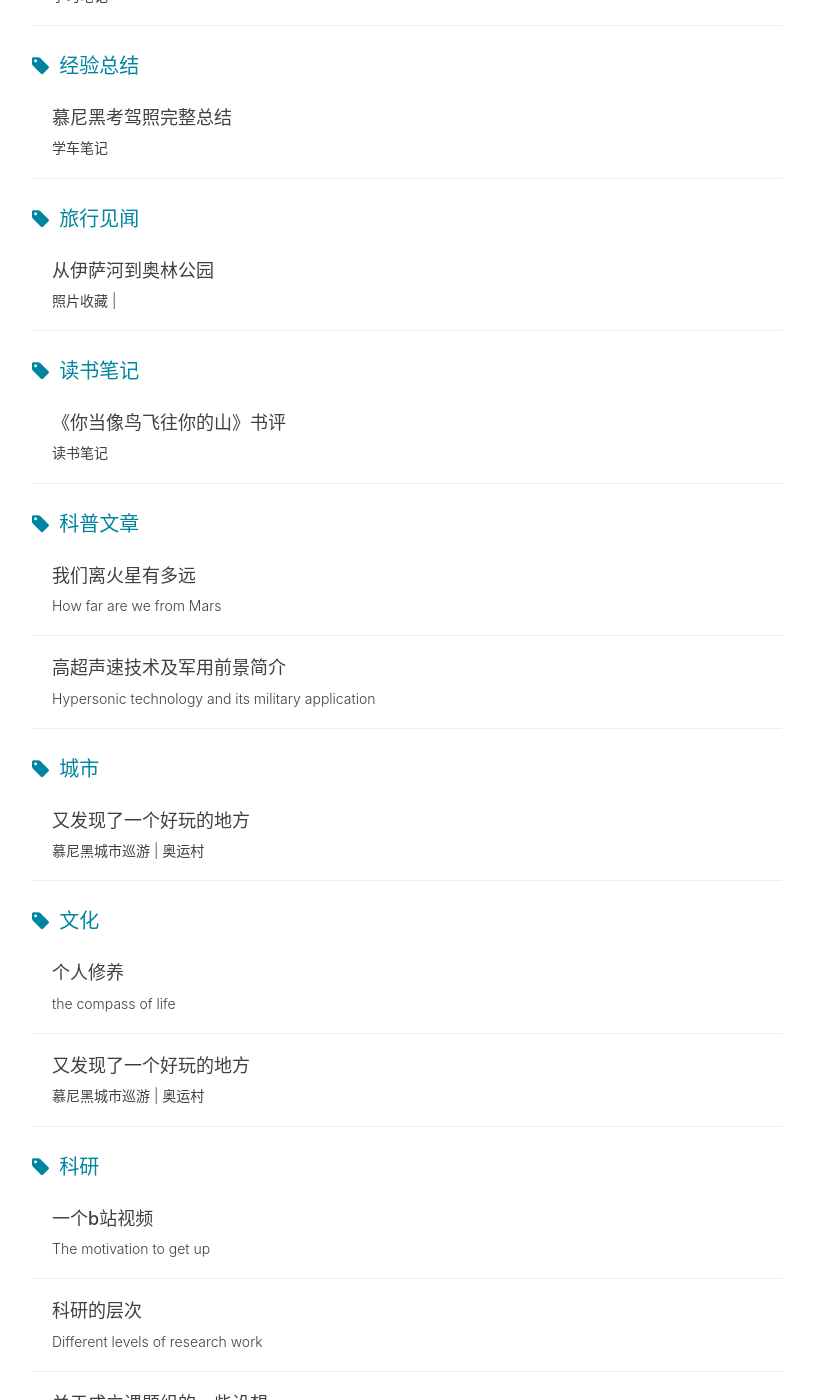
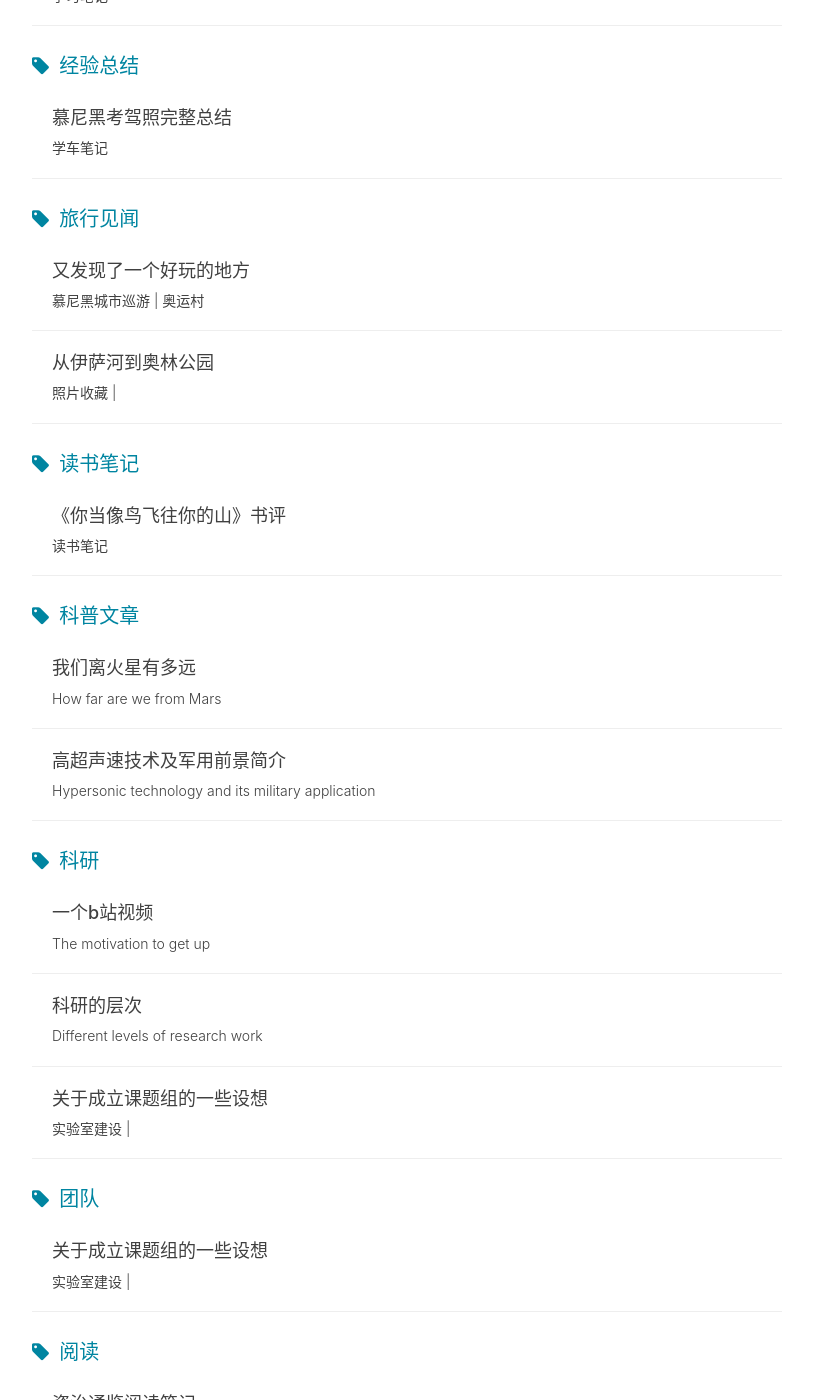
Before and after one commit to chensong212/chensong212.github.io, a Jekyll site: the page built from tags.html, in a window 1280 px wide and 1400 px high, scrolled down 4298 px. Shown: the whole window, without its empty margins (233-1046 px from the left). Built offline with Jekyll 4.4.1, drawn with Linux system fonts in a browser that asks for light colours; nearby versions of some CDN libraries; comment, search, counter and statistics services are not loaded; some of the changed text lies outside the part shown.

Commit message:
Update 2021-04-30-Olydorf.md

```diff
--- a/_posts/2021-04-30-Olydorf.md
+++ b/_posts/2021-04-30-Olydorf.md
@@ -7,8 +7,7 @@ author:     陈陈
 header-img:
 catalog: true
 tags:
-    - 城市
-    - 文化
+    - 旅行见闻
 
 ---
 
```
